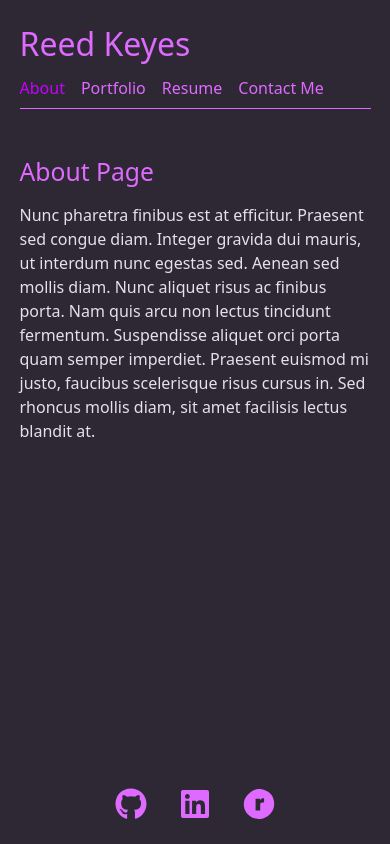
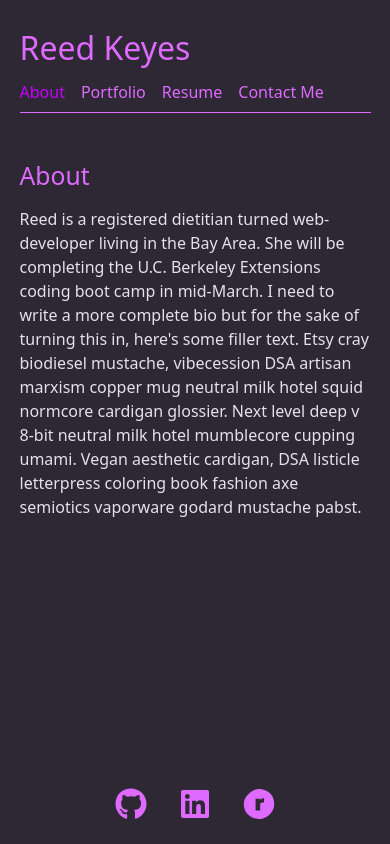
Before and after one commit to rbkeyes/rbk-react-portfolio, a React (Create React App) app: page /images/craft-but-not-least-screenshot.png in a window 390 px wide. Built offline with nearby package versions, Linux system fonts and the light colour scheme.

Commit message:
added start of an intro and placeholder text to about page

```diff
--- a/src/components/Nav.js
+++ b/src/components/Nav.js
@@ -6,16 +6,11 @@ import Navbar from 'react-bootstrap/Navbar';
 
 function PageNav({ currentPage, handlePageChange }) {
   return (
-    <Navbar variant="dark" className="format-nav mb-0 pb-0" expand="lg">
+    <Navbar variant="dark" className="format-nav my-0 py-0" expand="lg">
       <Container fluid>
         <Navbar.Brand href="#about">
           <h1>Reed Keyes</h1>
           </Navbar.Brand>
-        {/* <Navbar.Toggle aria-controls="basic-navbar-nav" /> */}
-        {/* <Navbar.Collapse
-        // className="underline"
-        id="basic-navbar-nav"
-        > */}
           <Nav className="underline">
             <Nav.Link
               href='#about'
@@ -42,7 +37,6 @@ function PageNav({ currentPage, handlePageChange }) {
             >Contact Me
             </Nav.Link>
           </Nav>
-        {/* </Navbar.Collapse> */}
       </Container>
     </Navbar>
   );
--- a/src/components/pages/About.js
+++ b/src/components/pages/About.js
@@ -3,14 +3,10 @@ import React from 'react';
 export default function About() {
   return (
     <main>
-      <h2>About Page</h2>
+      <h2>About</h2>
       <p>
-        Nunc pharetra finibus est at efficitur. Praesent sed congue diam.
-        Integer gravida dui mauris, ut interdum nunc egestas sed. Aenean sed
-        mollis diam. Nunc aliquet risus ac finibus porta. Nam quis arcu non
-        lectus tincidunt fermentum. Suspendisse aliquet orci porta quam semper
-        imperdiet. Praesent euismod mi justo, faucibus scelerisque risus cursus
-        in. Sed rhoncus mollis diam, sit amet facilisis lectus blandit at.
+      Reed is a registered dietitian turned web-developer living in the Bay Area. She will be completing the U.C. Berkeley Extensions coding boot camp in mid-March. I need to write a more complete bio but for the sake of turning this in, here's some filler text.
+      Etsy cray biodiesel mustache, vibecession DSA artisan marxism copper mug neutral milk hotel squid normcore cardigan glossier. Next level deep v 8-bit neutral milk hotel mumblecore cupping umami. Vegan aesthetic cardigan, DSA listicle letterpress coloring book fashion axe semiotics vaporware godard mustache pabst.
       </p>
     </main>
   );
--- a/src/components/pages/ContactForm.js
+++ b/src/components/pages/ContactForm.js
@@ -57,7 +57,7 @@ function ContactForm() {
             </p>
           </div>
         </div>
-    <main>
+    <main className="mt-3">
       <h2>Contact</h2>
       <div className="d-flex justify-content-start align-items-start">
         <form className="contact-form col-sm-12 col-md-8 col-lg-4" onSubmit={handleSubmit}>
--- a/src/styles/style.css
+++ b/src/styles/style.css
@@ -20,7 +20,7 @@
 }
 
 header {
-    padding-top: 3%;
+    padding-top: 3rem;
 }
 
 main {
@@ -129,6 +129,9 @@ footer {
 
 /* media queries */
 @media only screen and (max-width: 992px) {
+    header {
+        padding-top: 2rem;
+    }
     .nav-link, .nav-link.active {
         padding-right: 1rem;
     }
@@ -136,6 +139,9 @@ footer {
 }
 
 @media only screen and (max-width: 600px) {
+    header {
+        padding-top: 1.5rem;
+    }
     h1 {
         font-size: 2rem;
     }
@@ -157,6 +163,9 @@ footer {
 }
 
 @media only screen and (max-width: 360px) {
+    header {
+        padding-top: 1rem;
+    }
     h1 {
         margin-bottom: .25rem;
     }
```
Also changed, not shown: 1 other file (tests, documents, lock files or other folders).
